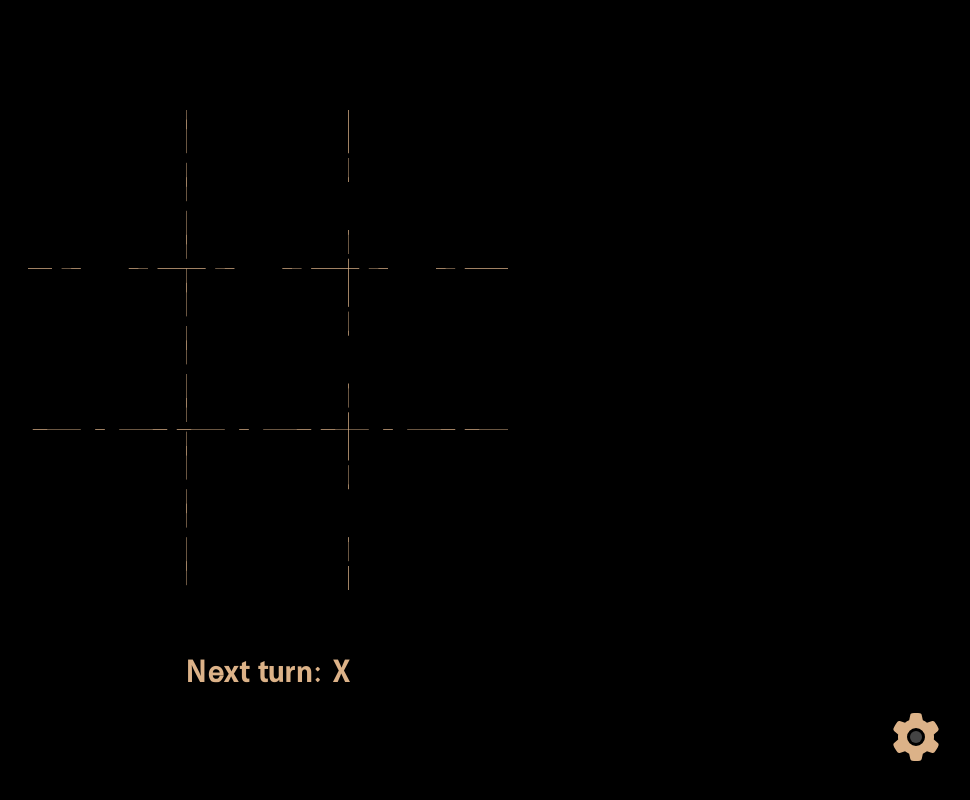
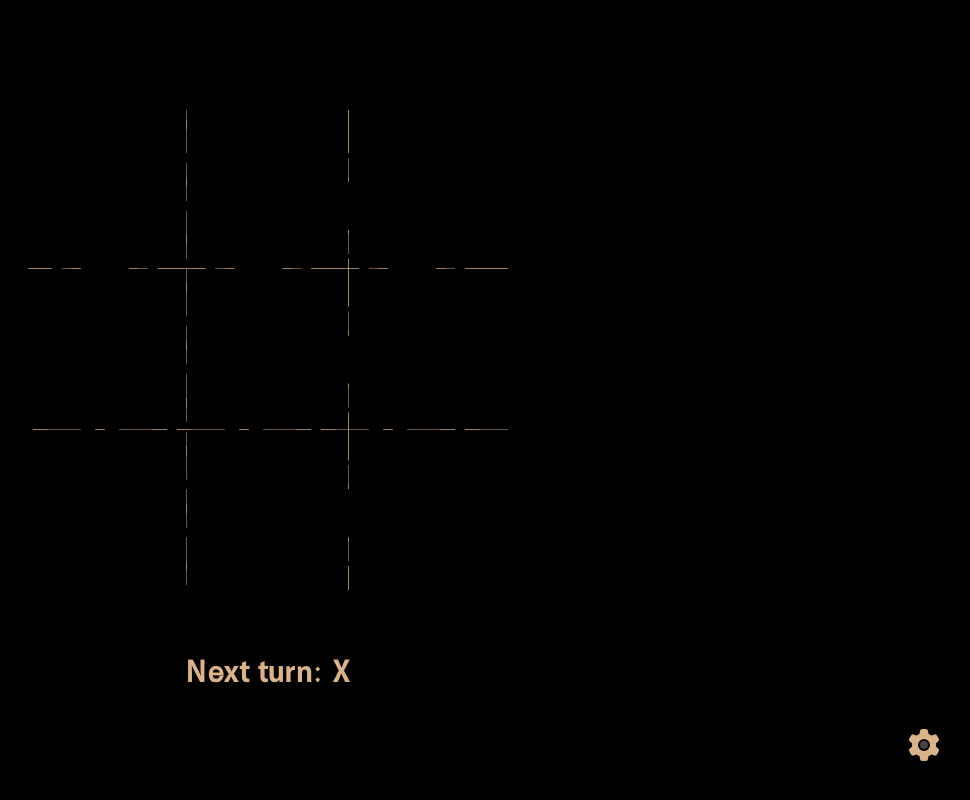
Before and after one commit to abdulrahmanhatem/tic-tac-toe, a React (Create React App) app: page / in a window 1280 px wide. Shown: the top 800 px of the page, without its empty margins (308-1278 px from the left). Built offline with nearby package versions, Linux system fonts and the light colour scheme.

Commit message:
change settings icon size

```diff
--- a/src/assets/styles/styles.css
+++ b/src/assets/styles/styles.css
@@ -172,8 +172,8 @@ svg.line:nth-of-type(4){
   font-size: 2rem;
   color: var(--primary-color);
 }
-.settings-icon{
-  inline-size: 3rem;
+.settings-icon {
+  inline-size: 2rem;
   display: block;
   position: fixed;
   inset-block-end: 2rem;
```
